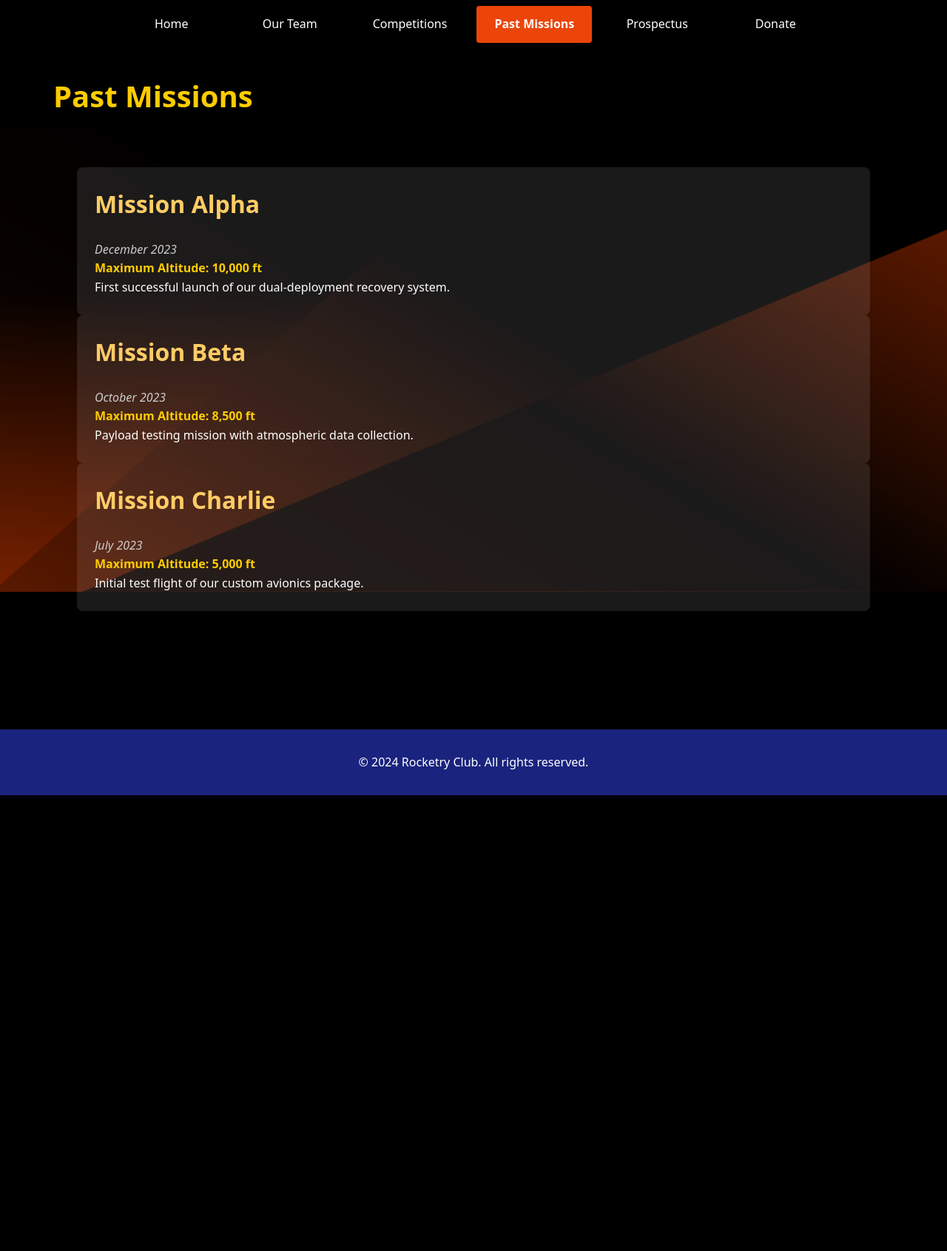
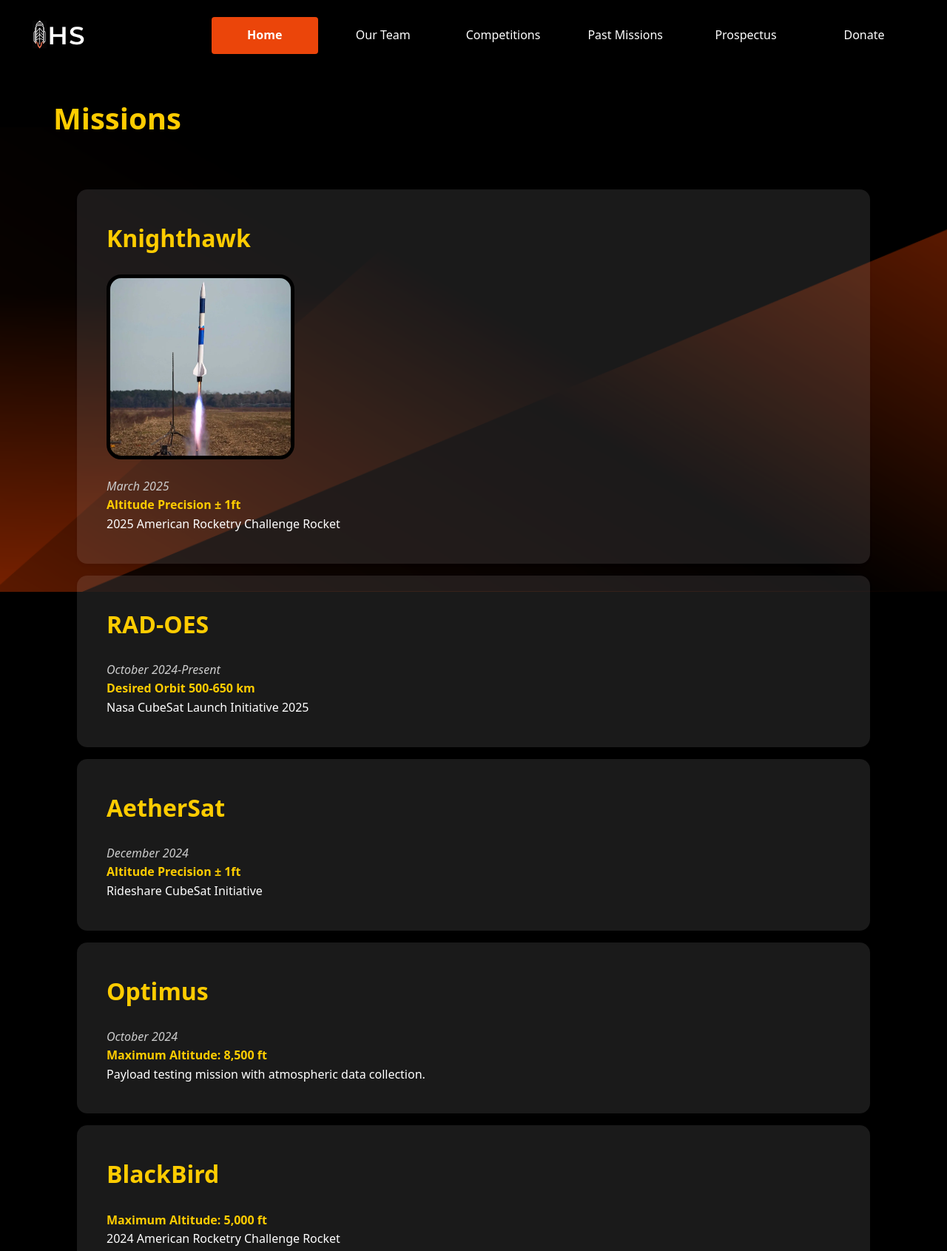
Before and after one commit to wonderspace37/ihsaerospace, a website: page missions.html in a window 1280 px wide. Shown: the top 1691 px of the page at 74% size. Before the commit the page ends 1075 px from the top, so only its background shows below. Drawn offline with Linux system fonts and the light colour scheme.

Commit message:
Add files via upload

```diff
--- a/missions.html
+++ b/missions.html
@@ -1,7 +1,7 @@
 <!DOCTYPE html>
 <html lang="en">
   <head>
-    <title>Past Missions - Rocketry Club</title>
+    <title>Missions</title>
     <meta charset="UTF-8" />
     <meta name="viewport" content="width=device-width" />
     <link rel="stylesheet" href="styles.css" />
@@ -9,39 +9,65 @@
   </head>
   <body>
     <nav>
-      <a href="/">Home</a>
-      <a href="/team.html">Our Team</a>
-      <a href="/competitions.html">Competitions</a>
-      <a href="/missions.html" aria-current="page">Past Missions</a>
-      <a href="/prospectus.html">Prospectus</a>
-      <a href="/donations.html">Donate</a>
+      <div class="nav-container">
+        <img src="nav_logo.png" alt="Rocketry Club Logo" class="nav-logo">
+        <button class="menu-toggle" aria-label="Toggle navigation">
+          ☰
+        </button>
+        <div class="nav-links">
+          <a href="/" aria-current="page">Home</a>
+          <a href="/team.html">Our Team</a>
+          <a href="/competitions.html">Competitions</a>
+          <a href="/missions.html">Past Missions</a>
+          <a href="/prospectus.html">Prospectus</a>
+          <a href="/donations.html">Donate</a>
+        </div>
+      </div>
     </nav>
     <main>
-      <h1>Past Missions</h1>
+      <h1>Missions</h1>
       <div class="content">
         <section class="missions">
           <div class="mission">
-            <h2>Mission Alpha</h2>
+            <h2>Knighthawk</h2>
             <div class="mission-details">
-              <p class="date">December 2023</p>
-              <p class="altitude">Maximum Altitude: 10,000 ft</p>
-              <p class="description">First successful launch of our dual-deployment recovery system.</p>
+              <img class="mission_images"  src="rcoket_image.webp">
+              <p class="date">March 2025</p>
+              <p class="altitude">Altitude Precision ± 1ft</p>
+              <p class="description">2025 American Rocketry Challenge Rocket</p>
+
             </div>
           </div>
           <div class="mission">
-            <h2>Mission Beta</h2>
+            <h2>RAD-OES</h2>
             <div class="mission-details">
-              <p class="date">October 2023</p>
+              <p class="date">October 2024-Present</p>
+              <p class="altitude">Desired Orbit 500-650 km</p>
+              <p class="description">Nasa CubeSat Launch Initiative 2025</p>
+            </div>
+          </div>
+          <div class="mission">
+            <h2>AetherSat</h2>
+            <div class="mission-details">
+              <p class="date">December 2024</p>
+              <p class="altitude">Altitude Precision ± 1ft</p>
+              <p class="description">Rideshare CubeSat Initiative</p>
+            </div>
+          </div>
+          <div class="mission">
+            <h2>Optimus</h2>
+            <div class="mission-details">
+              <p class="date">October 2024</p>
               <p class="altitude">Maximum Altitude: 8,500 ft</p>
               <p class="description">Payload testing mission with atmospheric data collection.</p>
             </div>
           </div>
           <div class="mission">
-            <h2>Mission Charlie</h2>
+            <h2>BlackBird</h2>
             <div class="mission-details">
-              <p class="date">July 2023</p>
+              <p class="date"></p>
               <p class="altitude">Maximum Altitude: 5,000 ft</p>
-              <p class="description">Initial test flight of our custom avionics package.</p>
+              <p class="description">2024 American Rocketry Challenge Rocket</p>
             </div>
           </div>
         </section>
--- a/styles.css
+++ b/styles.css
@@ -133,7 +133,7 @@ h1 {
 h2 {
   font-size: 2rem;
   margin-bottom: 1.5rem;
-  color: #ffcc66;
+  color: #ffcc00;
 }
 
 h3 {
@@ -172,16 +172,17 @@ section {
 .mission,
 .contact,
 .tier {
-  padding: 1.5rem;
+  padding: 2.5rem;
   background: rgba(255, 255, 255, 0.1);
-  border-radius: 8px;
+  border-radius: 14px;
   box-shadow: 0 2px 4px rgba(0, 0, 0, 0.05);
   color: white;
+  margin-bottom: 1rem;
 }
 
 .achievements {
   list-style: none;
-  margin-top: 1rem;
+  margin-top: 1.4rem;
 }
 
 .achievements li {
@@ -191,6 +192,16 @@ section {
 
 .mission-details {
   margin-top: 1rem;
+}
+
+.mission_images {
+
+  height: 250px;
+  margin-right: 0.5rem;
+  margin-bottom: 1rem;
+  border-radius: 20px;
+
+  border: solid 5px black;
 }
 
 .date {
```
Also changed, not shown: competitions.html (+32 -11 lines), index.html (+4 -4 lines), prospectus.html (+23 -11 lines), rcoket_image.webp (added).
